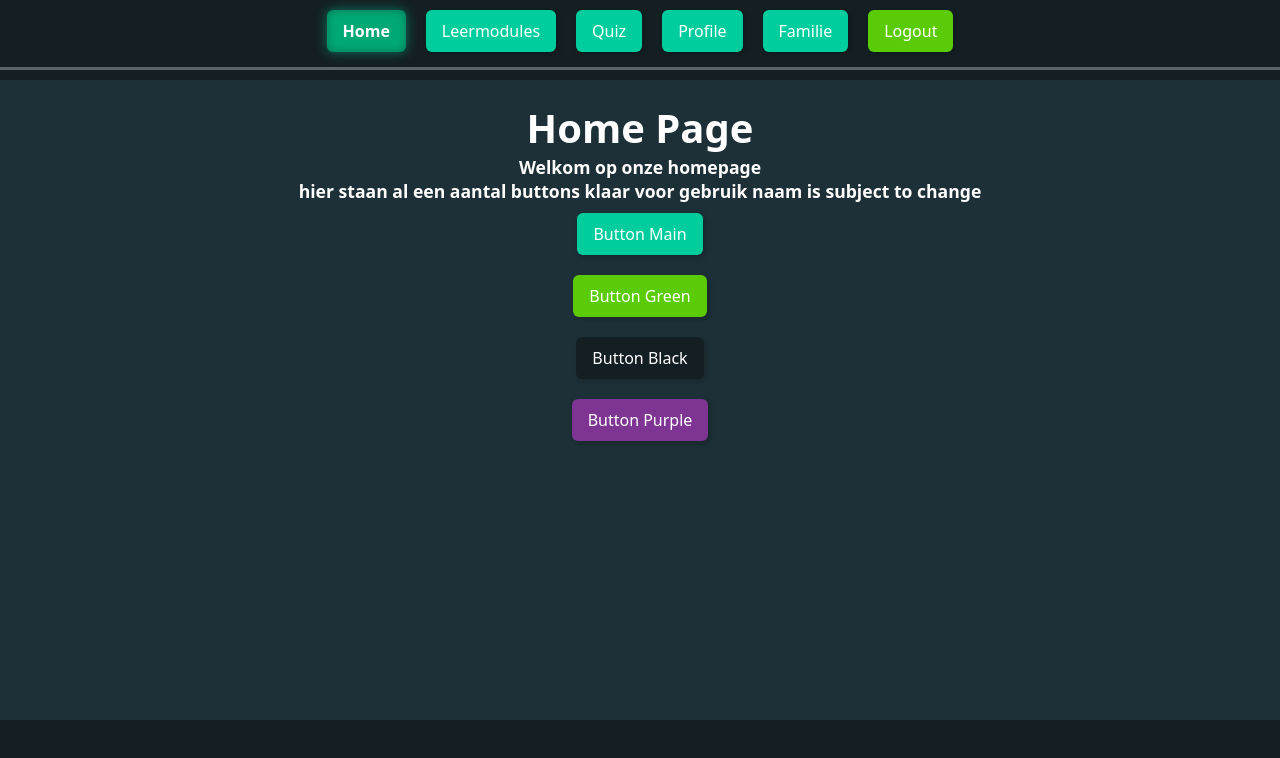
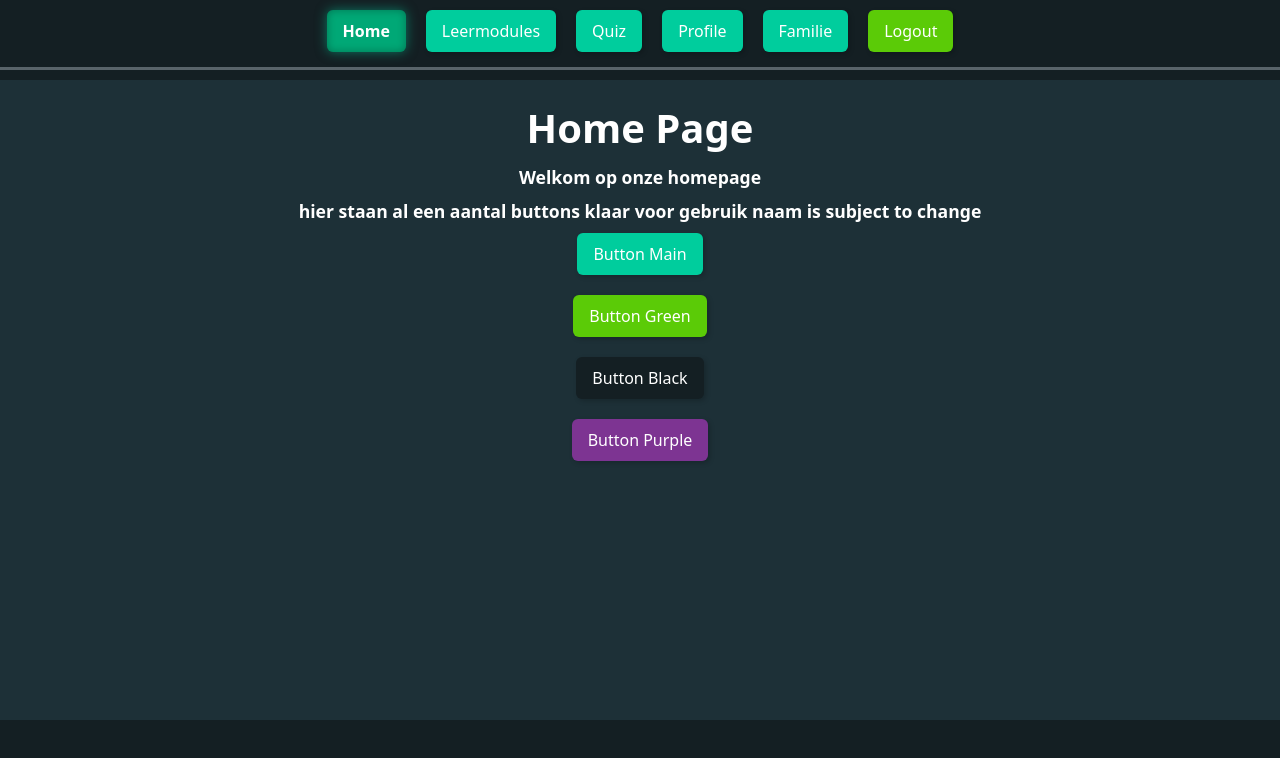
Before and after one commit to BryanBooij/TLE-3, a React (Vite) app: page /Home in a window 1280 px wide. Shown: the top 758 px of the page. Built offline with nearby package versions, Linux system fonts and the light colour scheme; sample sign-in values are in the browser's storage; a web font is replaced by a local one.

Commit message:
fixed css

```diff
--- a/src/Home.css
+++ b/src/Home.css
@@ -10,12 +10,14 @@
   justify-content: flex-start;
   box-sizing: border-box;
 }
-.h1{
+
+.home-container h1{
     color: white;
 }
 
-.p{
+.home-container p{
     color: white;
+    margin-top: 10px;
 }
 
 .home-container h1 {
```
